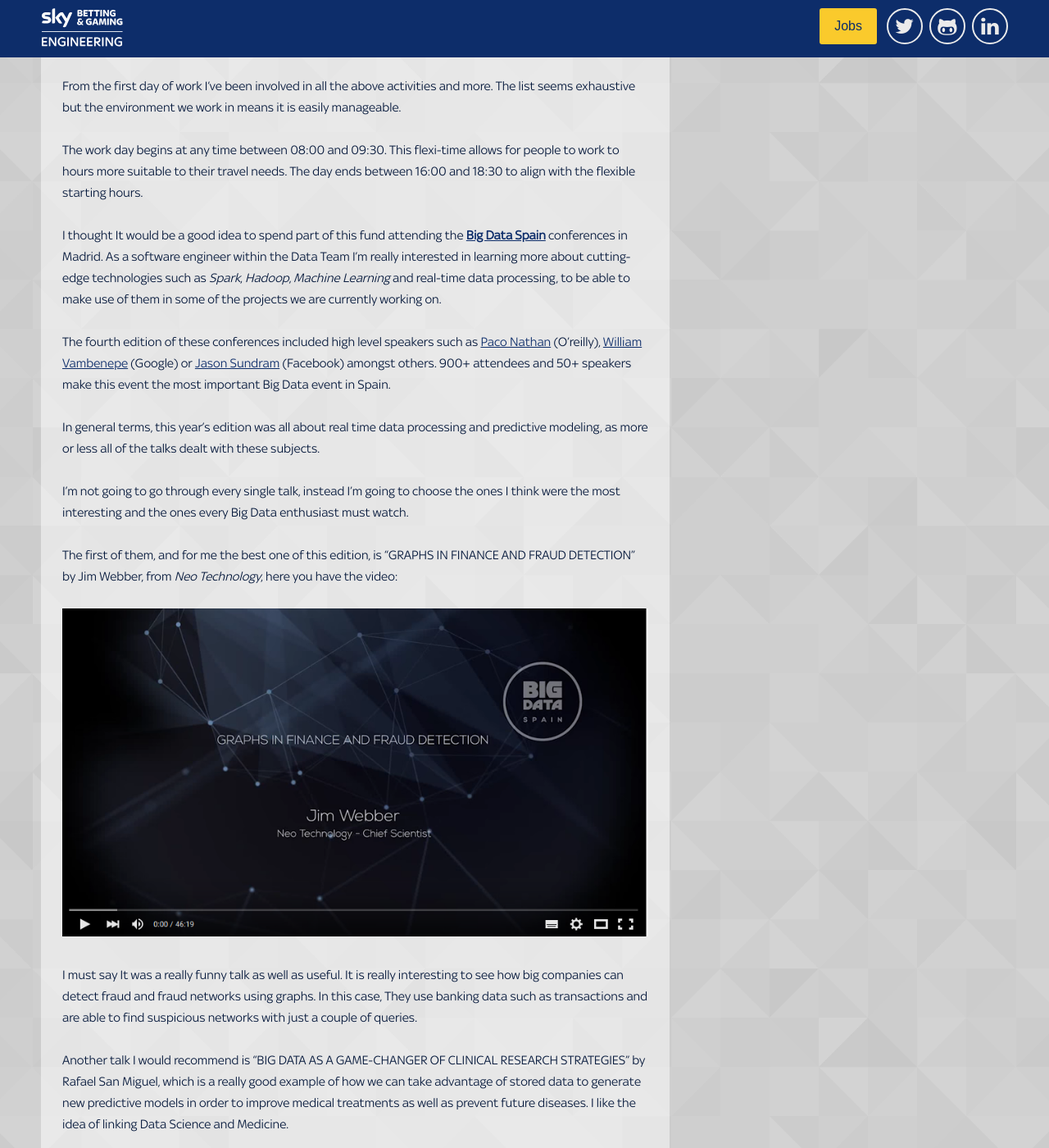
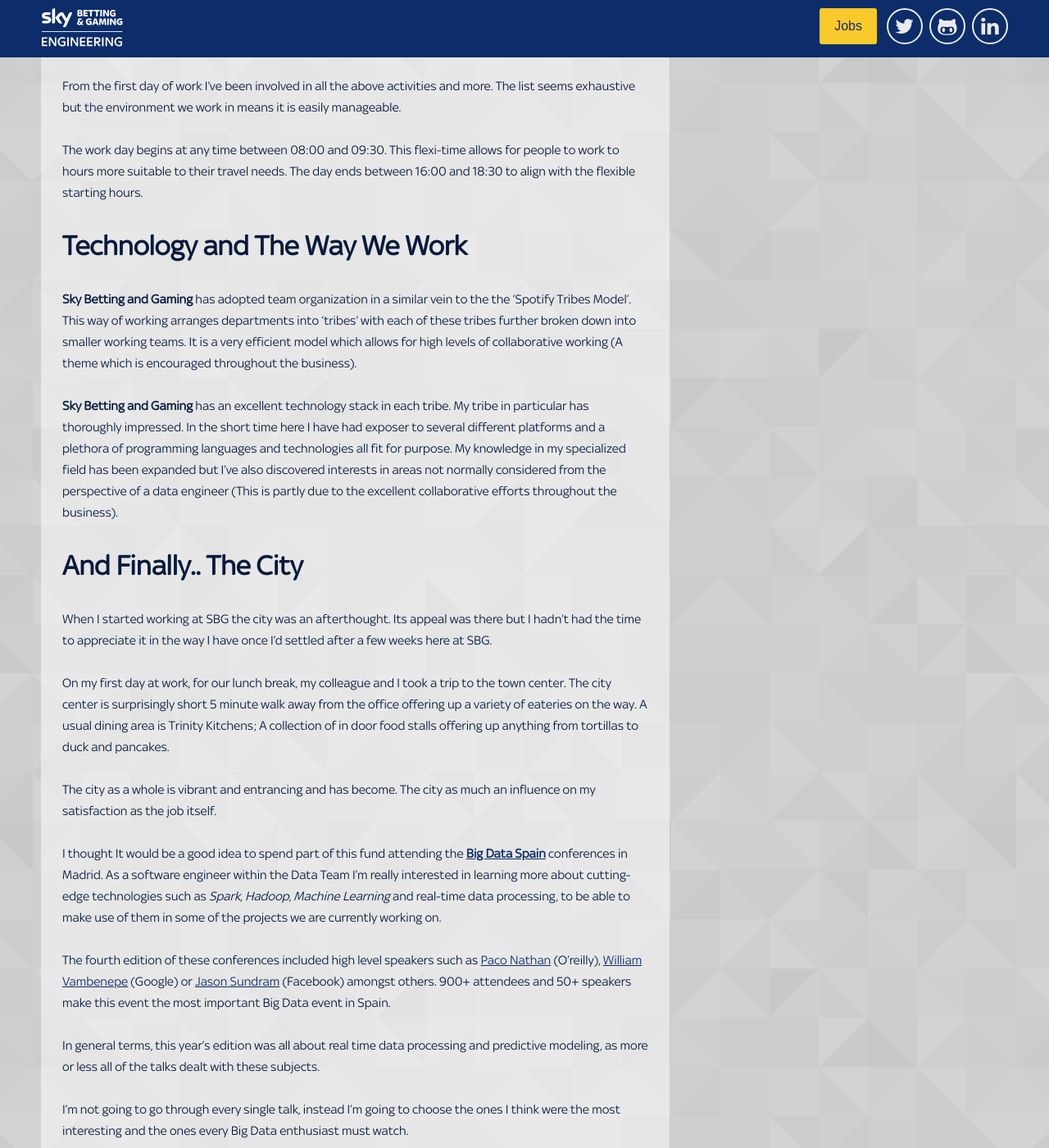
Before and after one commit to skybet/skybet.github.io, a Jekyll site: the page built from _posts/2016-06-20-recent-graduate-at-skybet.md, in a window 1280 px wide and 1400 px high, scrolled down 1818 px. Shown: the whole window at 82% size. Built offline with Jekyll 4.4.1, drawn with Linux system fonts in a browser that asks for light colours; nearby versions of some CDN libraries; some web fonts are replaced; comment, search, counter and statistics services are not loaded.

Commit message:
Update 2016-06-20-recent-graduate-at-skybet.md

```diff
--- a/_posts/2016-06-20-recent-graduate-at-skybet.md
+++ b/_posts/2016-06-20-recent-graduate-at-skybet.md
@@ -37,6 +37,20 @@
 From the first day of work I’ve been involved in all the above activities and more. The list seems exhaustive but the environment we work in means it is easily manageable.
 
 The work day begins at any time between 08:00 and 09:30. This flexi-time allows for people to work to hours more suitable to their travel needs. The day ends between 16:00 and 18:30 to align with the flexible starting hours.
+
+# Technology and The Way We Work
+**Sky Betting and Gaming** has adopted team organization in a similar vein to the the ‘Spotify Tribes Model’. This way of working arranges departments into ‘tribes’ with each of these tribes further broken down into smaller working teams. It is a very efficient model which allows for high levels of collaborative working (A theme which is encouraged throughout the business).
+
+**Sky Betting and Gaming** has an excellent technology stack in each tribe. My tribe in particular has thoroughly impressed. In the short time here I have had exposer to several different platforms and a plethora of programming languages and technologies all fit for purpose. My knowledge in my specialized field has been expanded but I’ve also discovered interests in areas not normally considered from the perspective of a data engineer (This is partly due to the excellent collaborative efforts throughout the business).
+
+# And Finally.. The City
+When I started working at SBG the city was an afterthought. Its appeal was there but I hadn’t had the time to appreciate it in the way I have once I’d settled after a few weeks here at SBG.
+
+On my first day at work, for our lunch break, my colleague and I took a trip to the town center. The city center is surprisingly short 5 minute walk away from the office offering up a variety of eateries on the way. A usual dining area is Trinity Kitchens; A collection of in door food stalls offering up anything from tortillas to duck and pancakes.
+
+The city as a whole is vibrant and entrancing and has become. The city as much an influence on my satisfaction as the job itself.
+
+
 
 
 
```
